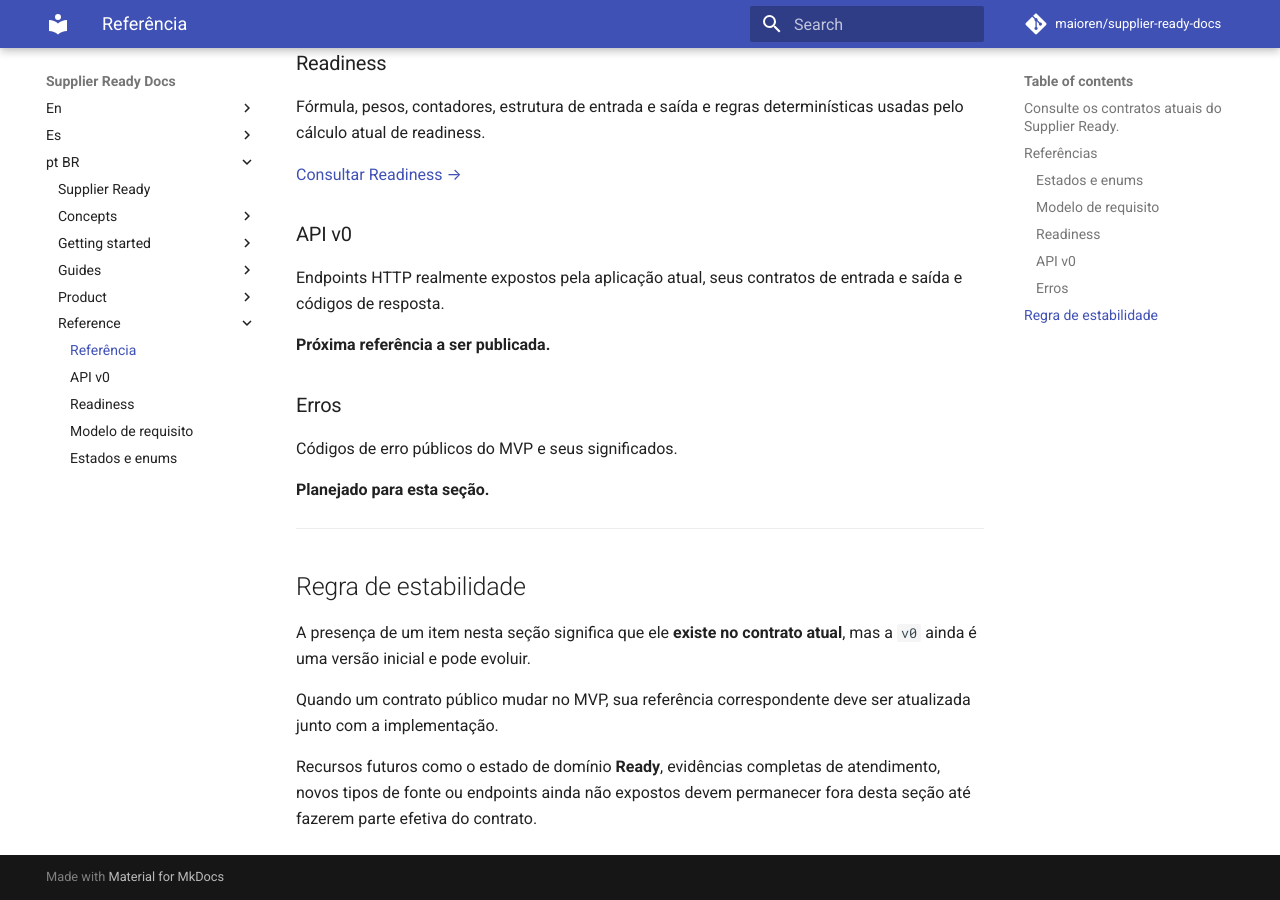
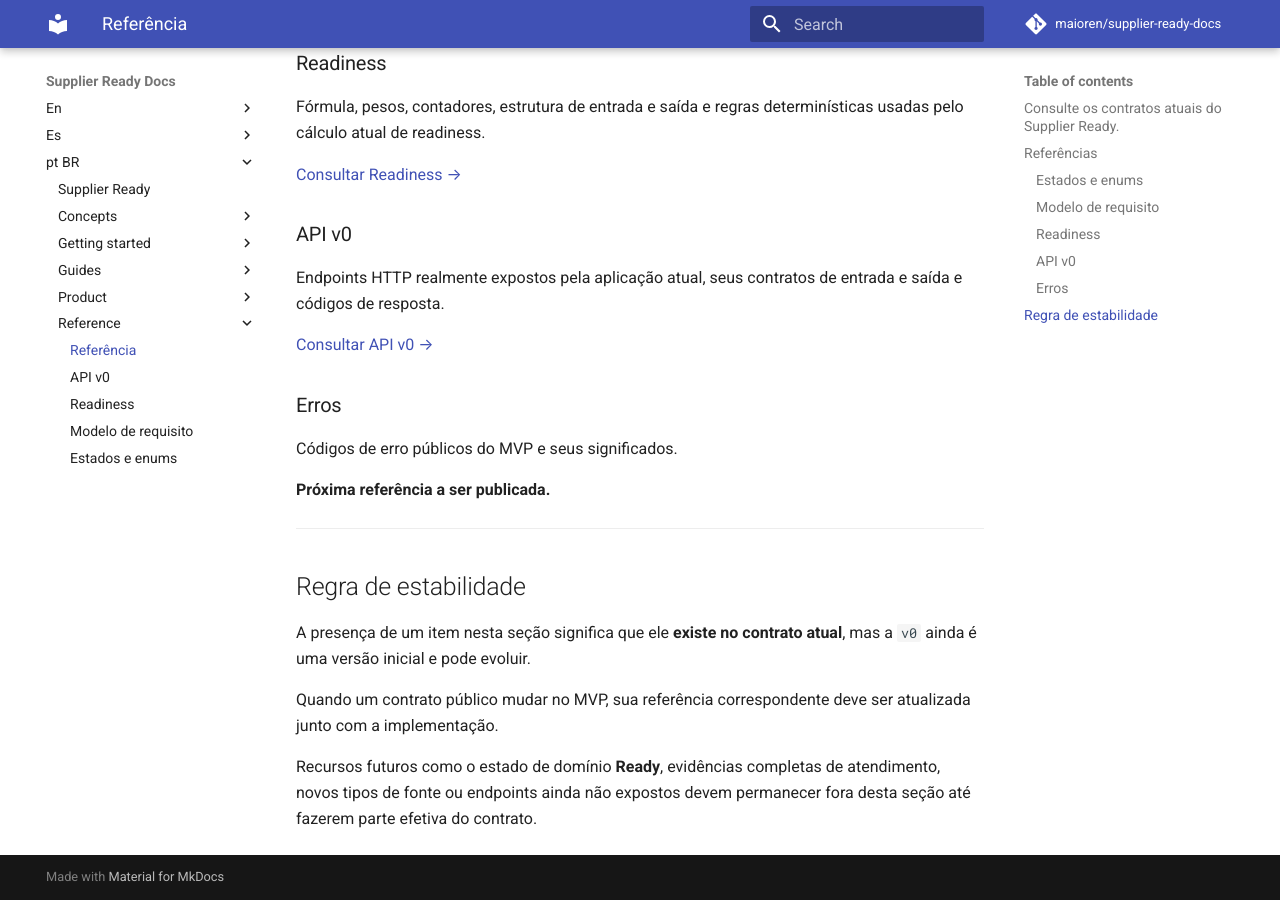
Before and after one commit to maioren/supplier-ready-docs, an MkDocs documentation site: the page built from docs/pt-BR/reference/index.md, in a window 1280 px wide and 900 px high, scrolled down 868 px. Built offline with MkDocs 1.6.1 and Material for MkDocs 9.7.7, drawn with Linux system fonts in a browser that asks for light colours; comment, search, counter and statistics services are not loaded.

Commit message:
docs: link API v0 reference

```diff
--- a/docs/pt-BR/reference/index.md
+++ b/docs/pt-BR/reference/index.md
@@ -36,13 +36,13 @@ Fórmula, pesos, contadores, estrutura de entrada e saída e regras determiníst
 
 Endpoints HTTP realmente expostos pela aplicação atual, seus contratos de entrada e saída e códigos de resposta.
 
-**Próxima referência a ser publicada.**
+[Consultar API v0 →](api-v0.md)
 
 ### Erros
 
 Códigos de erro públicos do MVP e seus significados.
 
-**Planejado para esta seção.**
+**Próxima referência a ser publicada.**
 
 ---
 
```
